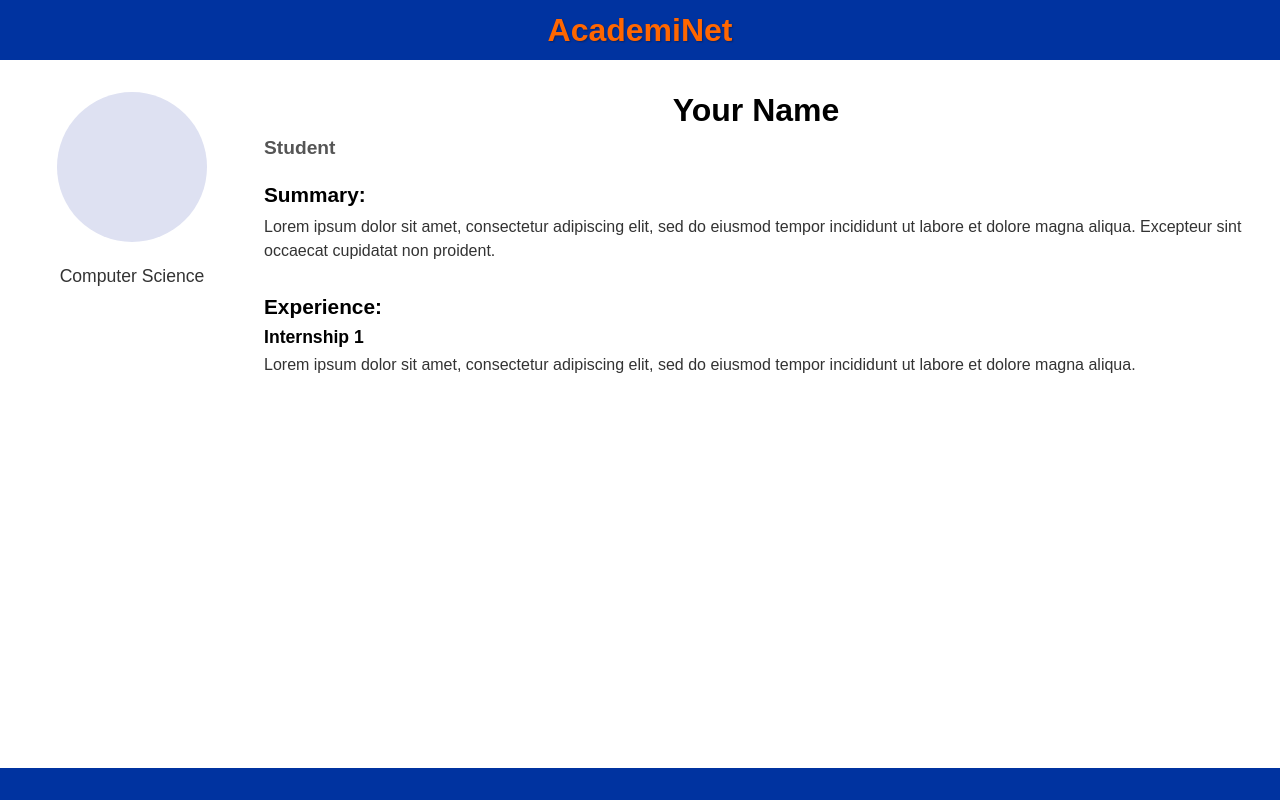
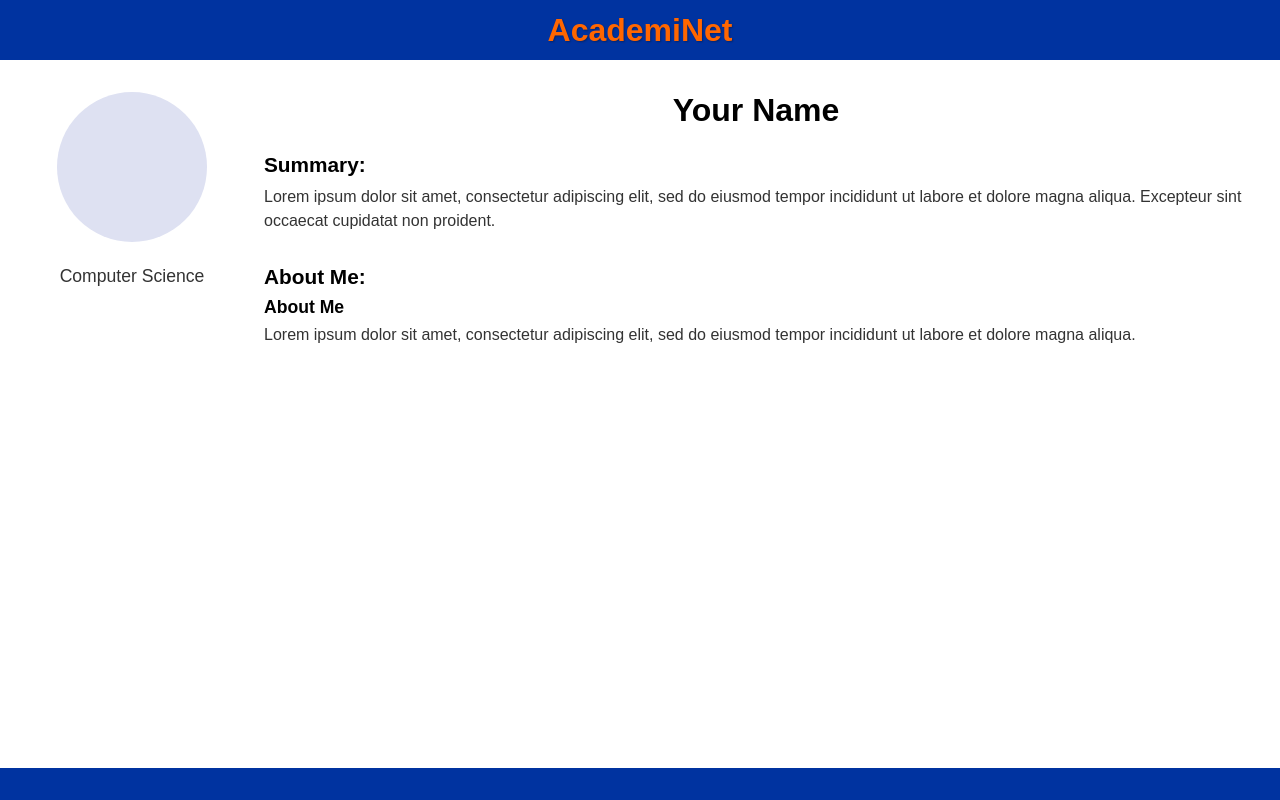
Before and after one commit to mattias-castilla/CEN3031-group-project, a React (Create React App) app in the folder frontend/: page /profile in a window 1280 px wide. Built offline with nearby package versions, Linux system fonts and the light colour scheme; a web font is replaced by a local one.

Commit message:
profile edits

```diff
--- a/frontend/src/components/Profile.js
+++ b/frontend/src/components/Profile.js
@@ -6,13 +6,13 @@ const Profile = () => {
   const navigate = useNavigate();
   const user = {
     name: 'Your Name',
-    role: 'Student',
+    //role: 'Student',
     major: 'Computer Science',
     summary: `Lorem ipsum dolor sit amet, consectetur adipiscing elit, sed do eiusmod tempor
       incididunt ut labore et dolore magna aliqua. Excepteur sint occaecat cupidatat non proident.`,
     experience: [
       {
-        title: 'Internship 1',
+        title: 'About Me',
         description: `Lorem ipsum dolor sit amet, consectetur adipiscing elit, sed do eiusmod
           tempor incididunt ut labore et dolore magna aliqua.`,
       }
@@ -45,7 +45,7 @@ const Profile = () => {
           </section>
 
           <section className="section">
-            <h3>Experience:</h3>
+            <h3>About Me:</h3>
             <ul>
               {user.experience.map((exp, i) => (
                 <li key={i}>
```
